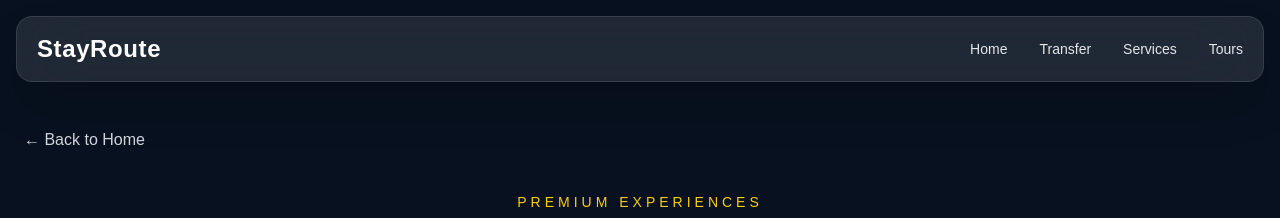
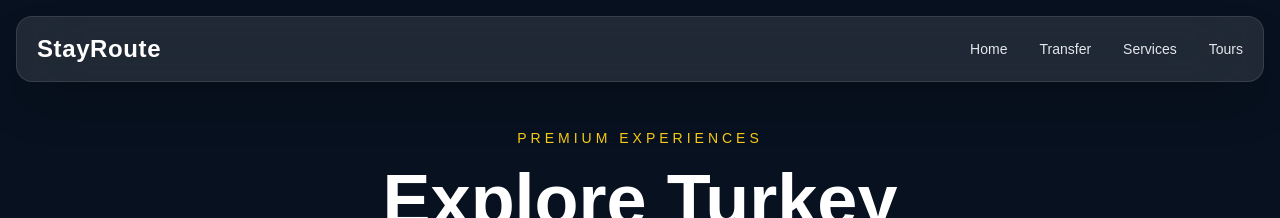
Before and after one commit to frozen1903/stayroutes, a Next.js app: page /tours in a window 1280 px wide. Shown: the top 218 px of the page. Built offline with nearby package versions, Linux system fonts and the light colour scheme.

Commit message:
Update page.jsx

```diff
--- a/app/tours/page.jsx
+++ b/app/tours/page.jsx
@@ -181,14 +181,7 @@ export default function ToursPage() {
 
     <div className="min-h-screen px-6 pt-32 pb-28">
 
-      {/* Back */}
 
-      <a
-        href="/"
-        className="inline-flex items-center gap-2 text-gray-300 hover:text-yellow-400 transition-all mb-10"
-      >
-        ← Back to Home
-      </a>
 
       {/* Hero */}
 
```
